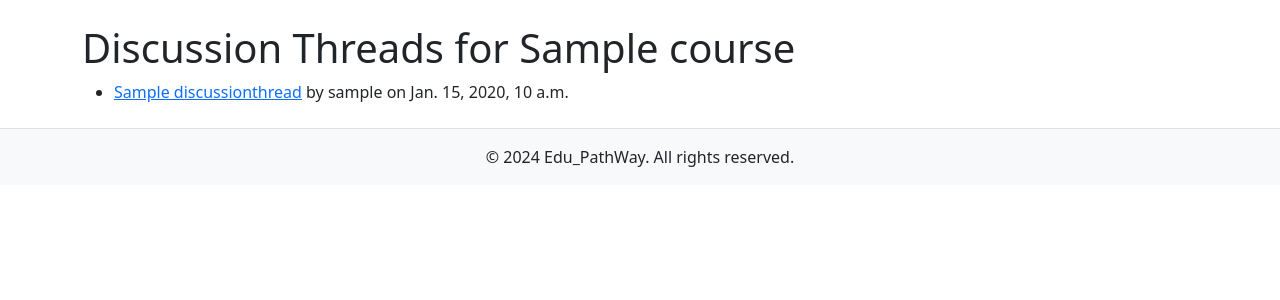
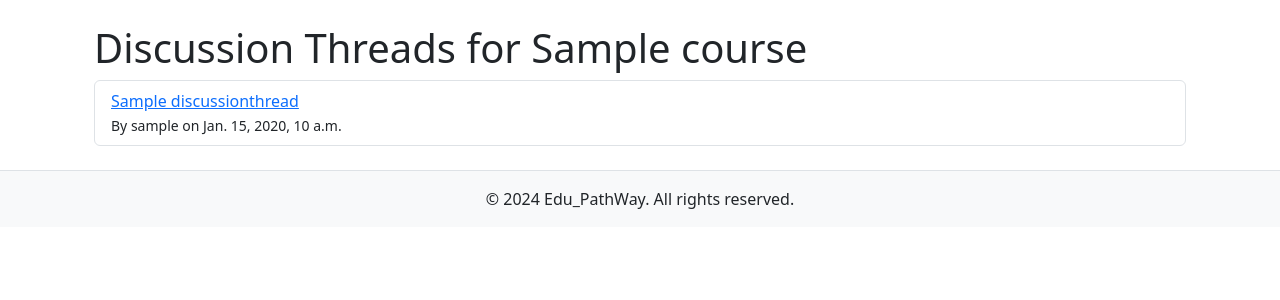
Before and after one commit to Code021-raelle/eduPathway, a Django app: page /course/1/threads/ in a window 1280 px wide. Shown: the part 73-373 px from the top of the page. Run offline with Django 4.2, Linux system fonts and the light colour scheme; tables that the repository leaves empty hold one stand-in row (values such as "Sample post").

```diff
--- a/templates/forums/threads.html
+++ b/templates/forums/threads.html
@@ -1,14 +1,20 @@
 {% extends 'base.html' %}
+
 {% block content %}
+<div class="container mt-4">
     <h1>Discussion Threads for {{ course.title }}</h1>
-<ul>
+    <ul class="list-group">
         {% for thread in threads %}
-        <li>
-            <a href="{% url 'thread_replies' thread.id %}">{{ thread.title }}</a>
-            by {{ thread.user.username }} on {{ thread.created_at }}
+            <li class="list-group-item">
+                <a href="{% url 'thread_replies' course.id thread.id %}">{{ thread.title }}</a>
+                <br>
+                <small>By {{ thread.user.username }} on {{ thread.created_at }}</small>
             </li>
         {% empty %}
-        <li>No threads yet. <a href="{% url 'create_thread' course.id %}">Create one</a>!</li>
+            <li class="list-group-item">
+                No threads yet. <a href="{% url 'create_thread' course.id %}">Create one</a>!
+            </li>
         {% endfor %}
     </ul>
+</div>
 {% endblock %}
```
Lines whose indentation alone changed are shown as unchanged.
